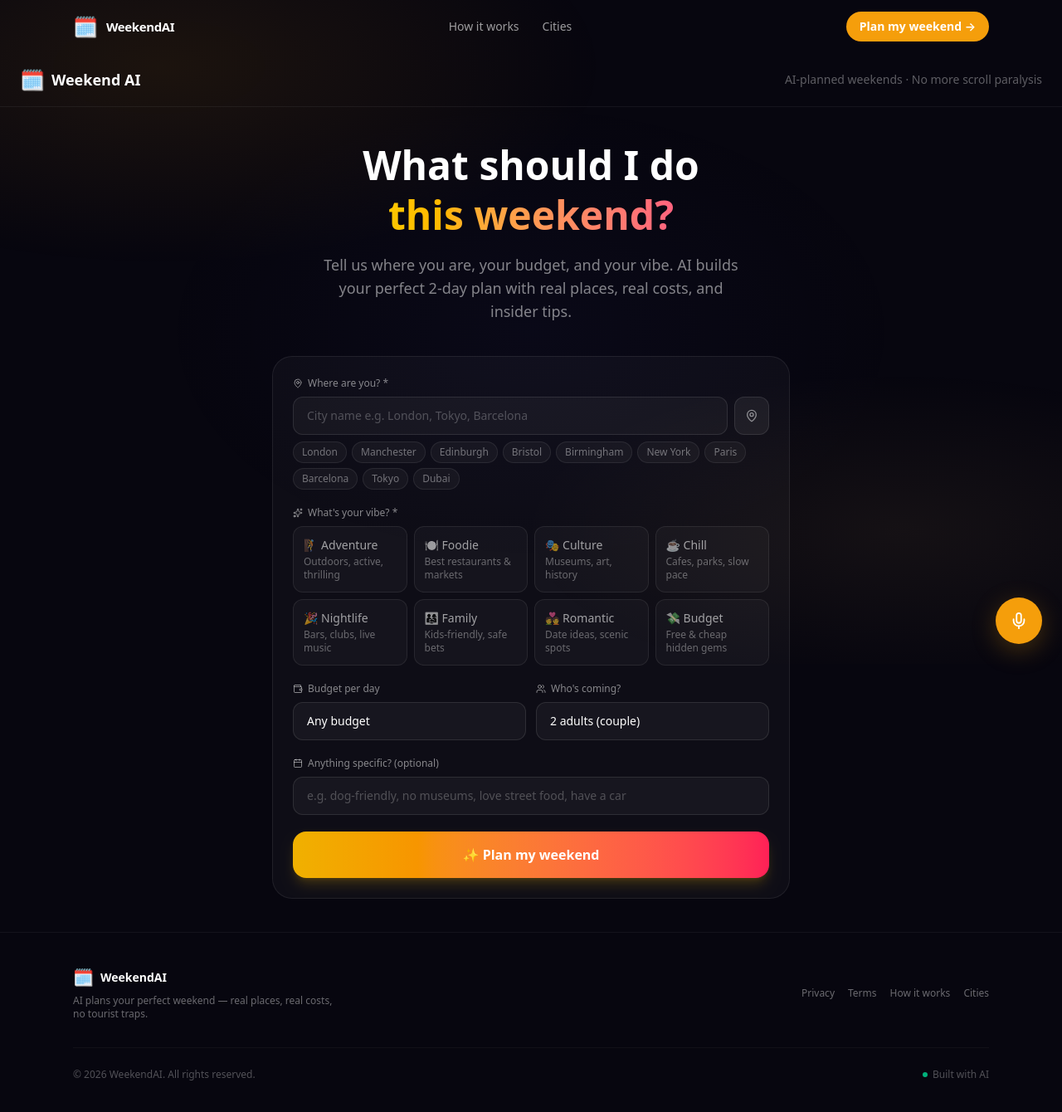
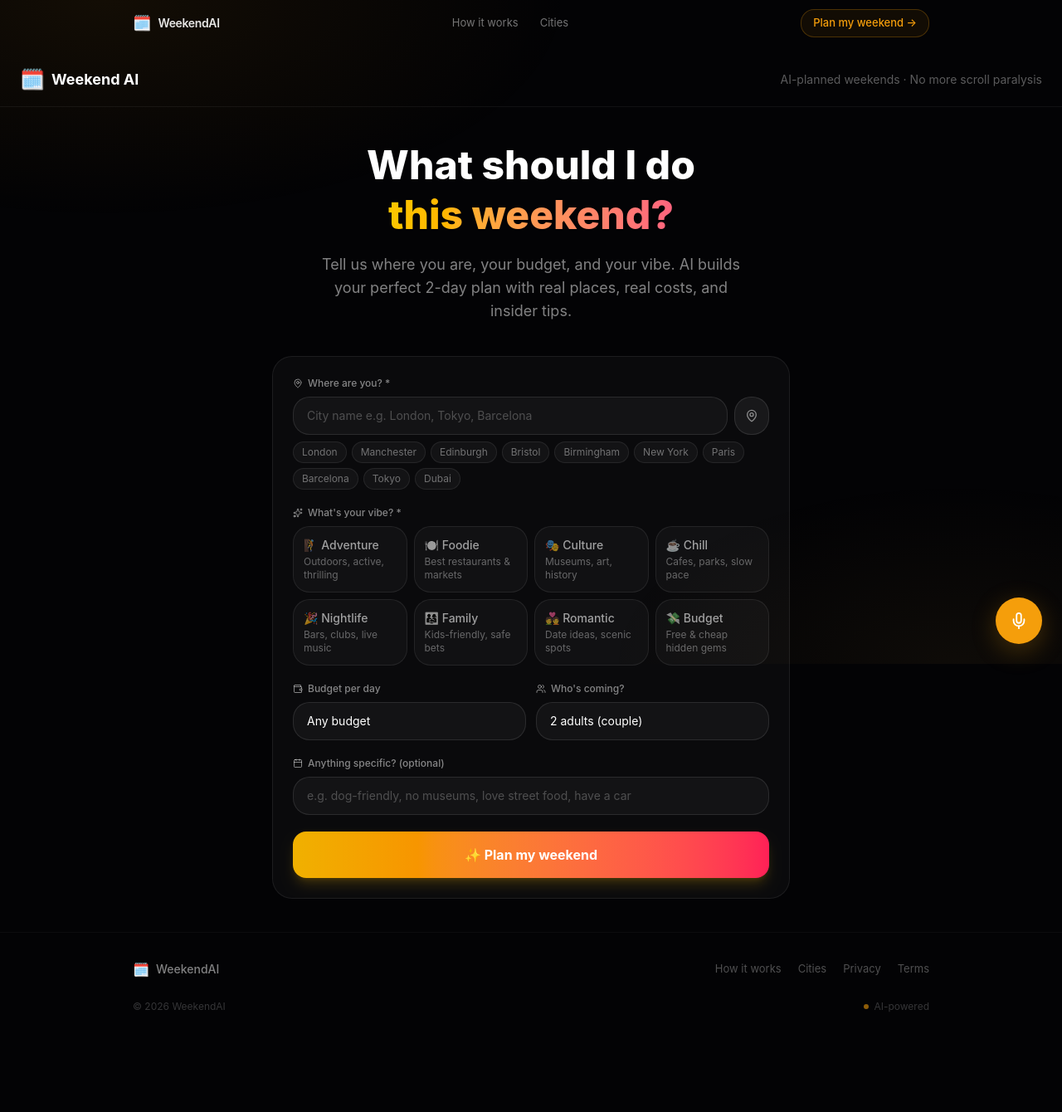
Before and after one commit to infosiva/weekendai, a Next.js app: page / in a window 1280 px wide. Shown: the top 1340 px of the page at 83% size. After the commit the page ends 1254 px from the top, so only its background shows below. Built offline with nearby package versions, Linux system fonts and the light colour scheme.

Commit message:
design: Emil-level nav/footer/css — minimal, motion, accent-tinted

```diff
--- a/app/globals.css
+++ b/app/globals.css
@@ -1,65 +1,99 @@
 @import "tailwindcss";
 
 :root {
-  --base-bg: #07060f;
-  --surface-1: #0f0e1a;
-  --surface-2: #16152a;
-  --border: #2a2740;
-  --text-primary: #f0eeff;
-  --text-secondary: #a09db8;
-  --text-muted: #6b6884;
-  --accent-h: 38; --accent-s: 92%; --accent-l: 50%;
+  /* Surfaces */
+  --base-bg: #030305;
+  --surface-1: #0c0c10;
+  --surface-2: #111116;
+  --surface-3: #18181f;
+
+  /* Borders */
+  --border-subtle: rgb(255 255 255 / 0.04);
+  --border-default: rgb(255 255 255 / 0.07);
+  --border-strong: rgb(255 255 255 / 0.13);
+
+  /* Text */
+  --text-primary: #ededf0;
+  --text-secondary: #8e8ea0;
+  --text-muted: #52525e;
+
+  /* Accent — overridden per-project via layout.tsx inline style */
+  --accent-h: 38;
+  --accent-s: 92%;
+  --accent-l: 50%;
   --accent: hsl(var(--accent-h) var(--accent-s) var(--accent-l));
-  --accent-subtle: hsl(var(--accent-h) var(--accent-s) var(--accent-l) / 0.12);
-  --accent-glow: hsl(var(--accent-h) var(--accent-s) var(--accent-l) / 0.35);
-  --glass-bg: rgb(7 6 15 / 0.75);
-  --glass-border: rgb(255 255 255 / 0.06);
-  --glass-border-hover: rgb(255 255 255 / 0.12);
+  --accent-subtle: hsl(var(--accent-h) var(--accent-s) var(--accent-l) / 0.10);
+  --accent-dim: hsl(var(--accent-h) var(--accent-s) var(--accent-l) / 0.25);
+  --accent-glow: hsl(var(--accent-h) var(--accent-s) var(--accent-l) / 0.30);
+
+  /* Glass */
+  --glass-bg: rgb(3 3 5 / 0.72);
+  --glass-border: rgb(255 255 255 / 0.055);
+
+  /* Motion */
+  --ease-spring: cubic-bezier(0.34, 1.56, 0.64, 1);
+  --ease-out: cubic-bezier(0.16, 1, 0.3, 1);
+  --ease-in-out: cubic-bezier(0.65, 0, 0.35, 1);
+
+  --radius-sm: 0.5rem;
   --radius: 0.75rem;
+  --radius-lg: 1rem;
+  --radius-xl: 1.25rem;
 }
 
-html { scroll-behavior: smooth }
+/* Base */
+html {
+  scroll-behavior: smooth;
+  text-rendering: optimizeLegibility;
+  -webkit-text-size-adjust: 100%;
+}
 
 body {
   background: var(--base-bg);
   color: var(--text-primary);
-  font-family: system-ui, -apple-system, sans-serif;
-  min-height: 100vh;
+  font-family: -apple-system, BlinkMacSystemFont, 'Inter', 'Segoe UI', system-ui, sans-serif;
   -webkit-font-smoothing: antialiased;
+  -moz-osx-font-smoothing: grayscale;
+  min-height: 100dvh;
 }
 
+/* Subtle ambient gradient — accent-tinted, very low opacity */
 body::before {
   content: '';
-  position: fixed; inset: 0; z-index: -1; pointer-events: none;
+  position: fixed;
+  inset: 0;
+  z-index: -1;
+  pointer-events: none;
   background:
-    radial-gradient(ellipse 70% 50% at 15% 10%, hsl(var(--accent-h) var(--accent-s) var(--accent-l) / 0.09) 0%, transparent 60%),
-    radial-gradient(ellipse 60% 40% at 85% 80%, hsl(var(--accent-h) var(--accent-s) calc(var(--accent-l) + 20%) / 0.06) 0%, transparent 60%),
-    radial-gradient(ellipse 50% 50% at 50% 50%, rgb(99 102 241 / 0.04) 0%, transparent 70%);
+    radial-gradient(ellipse 80% 60% at 10% 0%, hsl(var(--accent-h) var(--accent-s) var(--accent-l) / 0.07) 0%, transparent 55%),
+    radial-gradient(ellipse 60% 50% at 90% 100%, hsl(var(--accent-h) var(--accent-s) calc(var(--accent-l) + 15%) / 0.05) 0%, transparent 55%);
 }
 
+/* Glass surface */
 .glass {
   background: var(--glass-bg);
-  backdrop-filter: blur(16px);
-  -webkit-backdrop-filter: blur(16px);
+  backdrop-filter: blur(20px) saturate(140%);
+  -webkit-backdrop-filter: blur(20px) saturate(140%);
   border: 1px solid var(--glass-border);
   border-radius: var(--radius);
-  transition: border-color 0.2s ease;
+  transition: border-color 0.2s var(--ease-out);
 }
-.glass:hover { border-color: var(--glass-border-hover); }
+.glass:hover { border-color: var(--border-strong); }
 
-@keyframes fadeUp { from { opacity: 0; transform: translateY(16px) } to { opacity: 1; transform: translateY(0) } }
-@keyframes fadeIn { from { opacity: 0; transform: translateY(12px) } to { opacity: 1; transform: translateY(0) } }
-@keyframes slideDown { from { opacity: 0; transform: translateY(-8px) } to { opacity: 1; transform: translateY(0) } }
-@keyframes spin { to { transform: rotate(360deg) } }
-@keyframes ping { 75%, 100% { transform: scale(2); opacity: 0 } }
-@keyframes pulse { 0%, 100% { opacity: 1 } 50% { opacity: .5 } }
+/* Card */
+.card {
+  background: var(--surface-1);
+  border: 1px solid var(--border-default);
+  border-radius: var(--radius-lg);
+  transition: border-color 0.15s var(--ease-out), transform 0.15s var(--ease-out), box-shadow 0.15s var(--ease-out);
+}
+.card:hover {
+  border-color: var(--border-strong);
+  transform: translateY(-1px);
+  box-shadow: 0 8px 32px -8px rgb(0 0 0 / 0.5);
+}
 
-.animate-fadeUp { animation: fadeUp 0.45s cubic-bezier(0.34, 1.56, 0.64, 1) forwards }
-.animate-fadeIn { animation: fadeIn 0.4s ease forwards }
-.animate-spin { animation: spin 1s linear infinite }
-.animate-ping { animation: ping 1s cubic-bezier(0, 0, 0.2, 1) infinite }
-.animate-pulse { animation: pulse 2s ease-in-out infinite }
-
+/* Gradient text */
 .gradient-text {
   background: linear-gradient(135deg, var(--text-primary) 30%, var(--accent) 100%);
   -webkit-background-clip: text;
@@ -67,6 +101,74 @@ body::before {
   background-clip: text;
 }
 
+/* Accent badge */
+.badge {
+  display: inline-flex;
+  align-items: center;
+  gap: 0.375rem;
+  padding: 0.25rem 0.75rem;
+  border-radius: 9999px;
+  font-size: 0.6875rem;
+  font-weight: 600;
+  letter-spacing: 0.025em;
+  text-transform: uppercase;
+  background: var(--accent-subtle);
+  color: var(--accent);
+  border: 1px solid var(--accent-dim);
+}
+
+/* Animations */
+@keyframes fadeUp {
+  from { opacity: 0; transform: translateY(20px) }
+  to   { opacity: 1; transform: translateY(0) }
+}
+@keyframes fadeIn {
+  from { opacity: 0 }
+  to   { opacity: 1 }
+}
+@keyframes scaleIn {
+  from { opacity: 0; transform: scale(0.94) }
+  to   { opacity: 1; transform: scale(1) }
+}
+@keyframes slideDown {
+  from { opacity: 0; transform: translateY(-10px) }
+  to   { opacity: 1; transform: translateY(0) }
+}
+@keyframes spin  { to { transform: rotate(360deg) } }
+@keyframes ping  { 75%, 100% { transform: scale(2.2); opacity: 0 } }
+@keyframes pulse { 0%, 100% { opacity: 1 } 50% { opacity: 0.45 } }
+
+.animate-fadeUp   { animation: fadeUp   0.5s var(--ease-spring) both }
+.animate-fadeIn   { animation: fadeIn   0.35s var(--ease-out) both }
+.animate-scaleIn  { animation: scaleIn  0.4s var(--ease-spring) both }
+.animate-slideDown { animation: slideDown 0.25s var(--ease-out) both }
+.animate-spin     { animation: spin 1s linear infinite }
+.animate-ping     { animation: ping 1.2s cubic-bezier(0, 0, 0.2, 1) infinite }
+.animate-pulse    { animation: pulse 2.4s var(--ease-in-out) infinite }
+
+/* Stagger helpers */
+.delay-75  { animation-delay: 75ms }
 .delay-100 { animation-delay: 100ms }
+.delay-150 { animation-delay: 150ms }
 .delay-200 { animation-delay: 200ms }
 .delay-300 { animation-delay: 300ms }
+.delay-400 { animation-delay: 400ms }
+
+/* Scrollbar */
+::-webkit-scrollbar { width: 6px }
+::-webkit-scrollbar-track { background: transparent }
+::-webkit-scrollbar-thumb { background: var(--border-default); border-radius: 3px }
+::-webkit-scrollbar-thumb:hover { background: var(--border-strong) }
+
+/* Focus ring */
+:focus-visible {
+  outline: 2px solid var(--accent);
+  outline-offset: 2px;
+  border-radius: 4px;
+}
+
+/* Selection */
+::selection {
+  background: var(--accent-subtle);
+  color: var(--accent);
+}
--- a/components/SharedFooter.tsx
+++ b/components/SharedFooter.tsx
@@ -3,34 +3,46 @@ import { BrandConfig } from './SharedNavbar'
 
 export default function SharedFooter({ brand }: { brand: BrandConfig }) {
   const year = new Date().getFullYear()
+  const links = brand.navLinks ?? []
+
   return (
-    <footer className="border-t border-white/[0.05] bg-[#07060f] mt-auto">
-      <div className="max-w-6xl mx-auto px-4 sm:px-6 py-10">
-        <div className="flex flex-col md:flex-row items-start md:items-center justify-between gap-6">
+    <footer className="mt-auto border-t border-white/[0.04]">
+      <div className="max-w-5xl mx-auto px-5 sm:px-8 py-8">
+        <div className="flex flex-col sm:flex-row items-start sm:items-center justify-between gap-6">
           {/* Brand */}
-          <div>
-            <div className="flex items-center gap-2 mb-1.5">
-              <span className="text-xl">{brand.icon}</span>
-              <span className="font-bold text-white text-sm">{brand.name}</span>
-            </div>
-            <p className="text-white/40 text-xs max-w-xs">{brand.tagline}</p>
-          </div>
+          <Link href="/" className="flex items-center gap-2 group select-none">
+            <span className="text-base transition-transform duration-200 group-hover:scale-110" aria-hidden>
+              {brand.icon}
+            </span>
+            <span className="text-sm font-medium text-white/50 group-hover:text-white/70 transition-colors">
+              {brand.name}
+            </span>
+          </Link>
 
           {/* Links */}
-          <div className="flex flex-wrap items-center gap-4 text-xs text-white/40">
-            <Link href="/privacy" className="hover:text-white/70 transition-colors">Privacy</Link>
-            <Link href="/terms" className="hover:text-white/70 transition-colors">Terms</Link>
-            {brand.navLinks?.map(l => (
-              <Link key={l.href} href={l.href} className="hover:text-white/70 transition-colors">{l.label}</Link>
+          <nav className="flex flex-wrap items-center gap-x-5 gap-y-2 text-[13px] text-white/30">
+            {links.map(l => (
+              <Link
+                key={l.href}
+                href={l.href}
+                className="hover:text-white/60 transition-colors duration-150"
+              >
+                {l.label}
+              </Link>
             ))}
-          </div>
+            <Link href="/privacy" className="hover:text-white/60 transition-colors duration-150">Privacy</Link>
+            <Link href="/terms" className="hover:text-white/60 transition-colors duration-150">Terms</Link>
+          </nav>
         </div>
 
-        <div className="mt-8 pt-6 border-t border-white/[0.04] flex flex-col sm:flex-row items-center justify-between gap-3 text-xs text-white/30">
-          <span>© {year} {brand.name}. All rights reserved.</span>
+        <div className="mt-6 flex items-center justify-between text-[12px] text-white/20">
+          <span>© {year} {brand.name}</span>
           <span className="flex items-center gap-1.5">
-            <span className="w-1.5 h-1.5 rounded-full bg-emerald-400 animate-pulse" />
-            Built with AI
+            <span
+              className="inline-block w-1.5 h-1.5 rounded-full animate-pulse"
+              style={{ background: brand.color }}
+            />
+            AI-powered
           </span>
         </div>
       </div>
--- a/components/SharedNavbar.tsx
+++ b/components/SharedNavbar.tsx
@@ -1,7 +1,6 @@
 'use client'
 import { useState, useEffect } from 'react'
 import Link from 'next/link'
-import { Menu, X } from 'lucide-react'
 
 export interface NavLink { label: string; href: string; external?: boolean }
 export interface BrandConfig {
@@ -14,70 +13,134 @@ export default function SharedNavbar({ brand }: { brand: BrandConfig }) {
   const [scrolled, setScrolled] = useState(false)
 
   useEffect(() => {
-    const fn = () => setScrolled(window.scrollY > 40)
+    const fn = () => setScrolled(window.scrollY > 32)
     window.addEventListener('scroll', fn, { passive: true })
     return () => window.removeEventListener('scroll', fn)
   }, [])
 
+  useEffect(() => {
+    if (open) document.body.style.overflow = 'hidden'
+    else document.body.style.overflow = ''
+    return () => { document.body.style.overflow = '' }
+  }, [open])
+
   const links = brand.navLinks ?? []
-  const cta = brand.cta ?? { label: 'Try Free', href: '/' }
+  const cta = brand.cta ?? { label: 'Try free', href: '/' }
 
   return (
-    <nav style={{ '--accent': brand.color } as React.CSSProperties}
-      className={`fixed top-0 left-0 right-0 z-50 transition-all duration-300
-        ${scrolled ? 'bg-[#07060f]/90 backdrop-blur-xl border-b border-white/[0.06] shadow-lg' : 'bg-transparent'}`}>
-      <div className="max-w-6xl mx-auto px-4 sm:px-6 h-16 flex items-center justify-between gap-4">
+    <>
+      <nav
+        style={{ '--accent': brand.color } as React.CSSProperties}
+        className={`fixed top-0 left-0 right-0 z-50 transition-all duration-500 ease-out
+          ${scrolled
+            ? 'bg-[#030305]/80 backdrop-blur-2xl border-b border-white/[0.05]'
+            : 'bg-transparent'
+          }`}
+      >
+        <div className="max-w-5xl mx-auto px-5 sm:px-8 h-14 flex items-center justify-between">
           {/* Logo */}
-        <Link href="/" className="flex items-center gap-2.5 flex-shrink-0">
-          <span className="text-2xl">{brand.icon}</span>
-          <span className="font-bold text-white text-[15px] tracking-tight">{brand.name}</span>
+          <Link href="/" className="flex items-center gap-2 group select-none">
+            <span
+              className="text-lg leading-none transition-transform duration-200 group-hover:scale-110"
+              aria-hidden
+            >
+              {brand.icon}
+            </span>
+            <span className="font-semibold text-white/90 text-sm tracking-tight">
+              {brand.name}
+            </span>
           </Link>
 
-        {/* Desktop nav */}
-        <div className="hidden md:flex items-center gap-1">
+          {/* Desktop links */}
+          {links.length > 0 && (
+            <div className="hidden md:flex items-center gap-0.5">
               {links.map(l => (
-            <Link key={l.href} href={l.href}
+                <Link
+                  key={l.href}
+                  href={l.href}
                   target={l.external ? '_blank' : undefined}
-              className="px-3 py-1.5 text-sm text-white/60 hover:text-white rounded-lg hover:bg-white/[0.05] transition-all">
+                  rel={l.external ? 'noopener noreferrer' : undefined}
+                  className="px-3 py-1.5 text-[13px] text-white/45 hover:text-white/90 rounded-md hover:bg-white/[0.04] transition-all duration-150"
+                >
                   {l.label}
                 </Link>
               ))}
             </div>
+          )}
 
-        {/* CTA */}
-        <div className="hidden md:flex items-center gap-3">
-          <Link href={cta.href}
-            className="px-4 py-2 text-sm font-semibold rounded-full text-white transition-all hover:opacity-90 hover:-translate-y-0.5"
-            style={{ background: brand.color }}>
+          {/* Desktop CTA */}
+          <div className="hidden md:flex items-center">
+            <Link
+              href={cta.href}
+              className="px-3.5 py-1.5 text-[13px] font-medium rounded-lg border transition-all duration-150 hover:-translate-y-px active:translate-y-0"
+              style={{
+                color: brand.color,
+                borderColor: `${brand.color}40`,
+                background: `${brand.color}10`,
+              }}
+            >
               {cta.label}
             </Link>
           </div>
 
-        {/* Mobile hamburger */}
-        <button onClick={() => setOpen(v => !v)}
-          className="md:hidden p-2 rounded-lg text-white/60 hover:text-white hover:bg-white/[0.06] transition-all">
-          {open ? <X size={20} /> : <Menu size={20} />}
+          {/* Mobile toggle */}
+          <button
+            onClick={() => setOpen(v => !v)}
+            className="md:hidden flex flex-col gap-1.5 p-2 rounded-md text-white/50 hover:text-white/80 transition-colors"
+            aria-label={open ? 'Close menu' : 'Open menu'}
+          >
+            <span className={`block w-5 h-px bg-current transition-all duration-200 origin-center ${open ? 'translate-y-[7px] rotate-45' : ''}`} />
+            <span className={`block w-5 h-px bg-current transition-all duration-200 ${open ? 'opacity-0 scale-x-0' : ''}`} />
+            <span className={`block w-5 h-px bg-current transition-all duration-200 origin-center ${open ? '-translate-y-[7px] -rotate-45' : ''}`} />
           </button>
         </div>
+      </nav>
 
-      {/* Mobile menu */}
-      {open && (
-        <div className="md:hidden bg-[#07060f]/95 backdrop-blur-xl border-b border-white/[0.06] animate-[slideDown_0.2s_ease]">
-          <div className="max-w-6xl mx-auto px-4 py-3 flex flex-col gap-1">
+      {/* Mobile drawer */}
+      <div
+        className={`fixed inset-0 z-40 md:hidden transition-all duration-300 ${open ? 'visible' : 'invisible'}`}
+      >
+        {/* Backdrop */}
+        <div
+          className={`absolute inset-0 bg-black/60 backdrop-blur-sm transition-opacity duration-300 ${open ? 'opacity-100' : 'opacity-0'}`}
+          onClick={() => setOpen(false)}
+        />
+        {/* Drawer */}
+        <div
+          className={`absolute top-0 left-0 right-0 bg-[#030305]/98 backdrop-blur-2xl border-b border-white/[0.06] transition-all duration-300 ease-out ${open ? 'translate-y-0' : '-translate-y-full'}`}
+        >
+          <div className="px-5 pt-5 pb-4 flex items-center justify-between border-b border-white/[0.05]">
+            <Link href="/" onClick={() => setOpen(false)} className="flex items-center gap-2">
+              <span className="text-lg">{brand.icon}</span>
+              <span className="font-semibold text-white/90 text-sm">{brand.name}</span>
+            </Link>
+            <button onClick={() => setOpen(false)} className="p-1.5 text-white/40 hover:text-white/80 transition-colors">
+              <svg width="16" height="16" viewBox="0 0 24 24" fill="none" stroke="currentColor" strokeWidth="2"><path d="M18 6L6 18M6 6l12 12"/></svg>
+            </button>
+          </div>
+          <div className="px-5 py-4 flex flex-col gap-1">
             {links.map(l => (
-              <Link key={l.href} href={l.href} onClick={() => setOpen(false)}
-                className="px-3 py-2.5 text-sm text-white/70 hover:text-white rounded-lg hover:bg-white/[0.05] transition-all">
+              <Link
+                key={l.href}
+                href={l.href}
+                onClick={() => setOpen(false)}
+                className="px-2 py-2.5 text-sm text-white/60 hover:text-white rounded-lg hover:bg-white/[0.04] transition-all"
+              >
                 {l.label}
               </Link>
             ))}
-            <Link href={cta.href} onClick={() => setOpen(false)}
-              className="mt-2 px-4 py-2.5 text-sm font-semibold rounded-full text-white text-center transition-all"
-              style={{ background: brand.color }}>
+            <div className="h-px bg-white/[0.05] my-2" />
+            <Link
+              href={cta.href}
+              onClick={() => setOpen(false)}
+              className="px-3 py-2.5 text-sm font-medium rounded-lg text-center transition-all"
+              style={{ color: brand.color, background: `${brand.color}15` }}
+            >
               {cta.label}
             </Link>
           </div>
         </div>
-      )}
-    </nav>
+      </div>
+    </>
   )
 }
```
Lines whose indentation alone changed are shown as unchanged.
